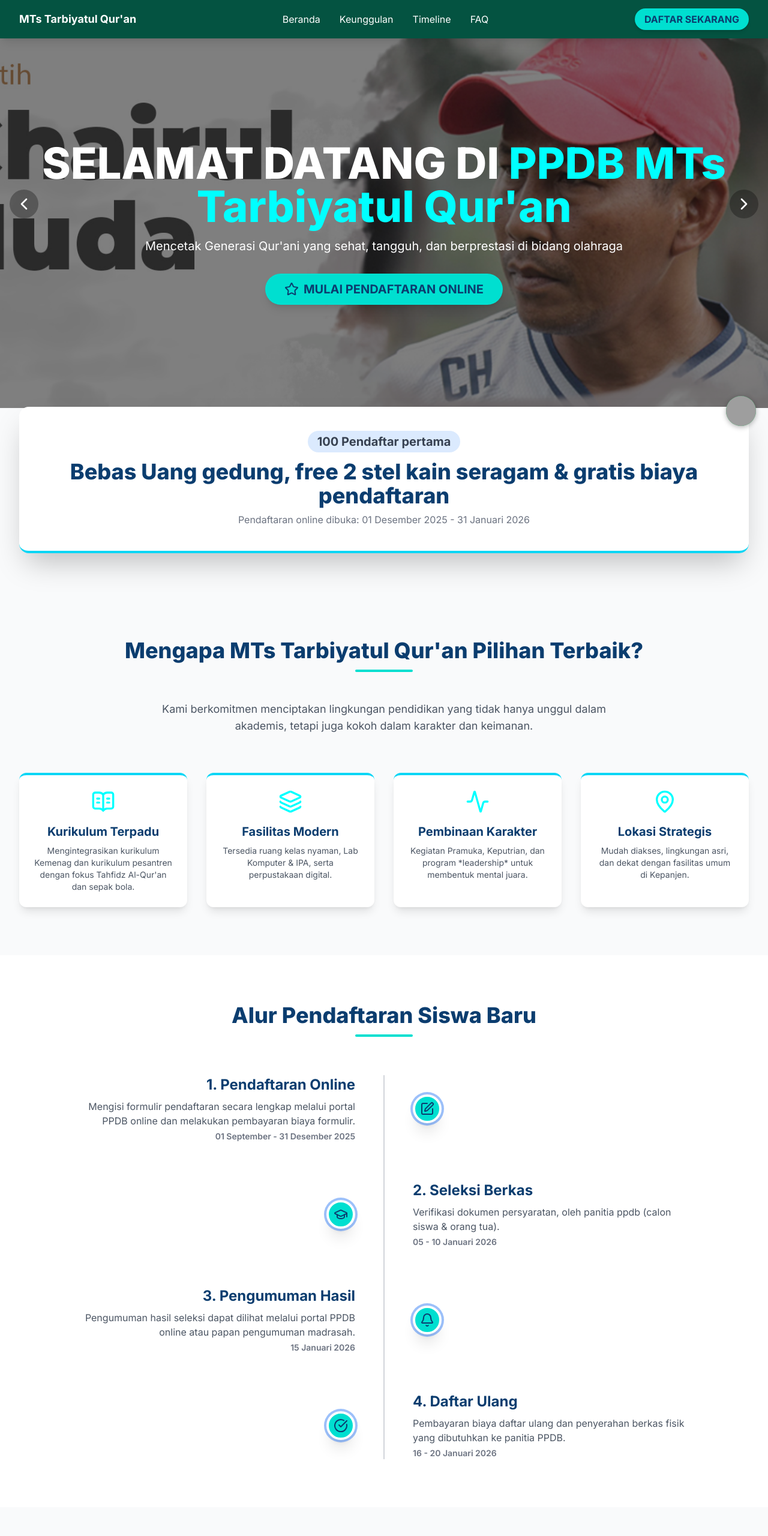
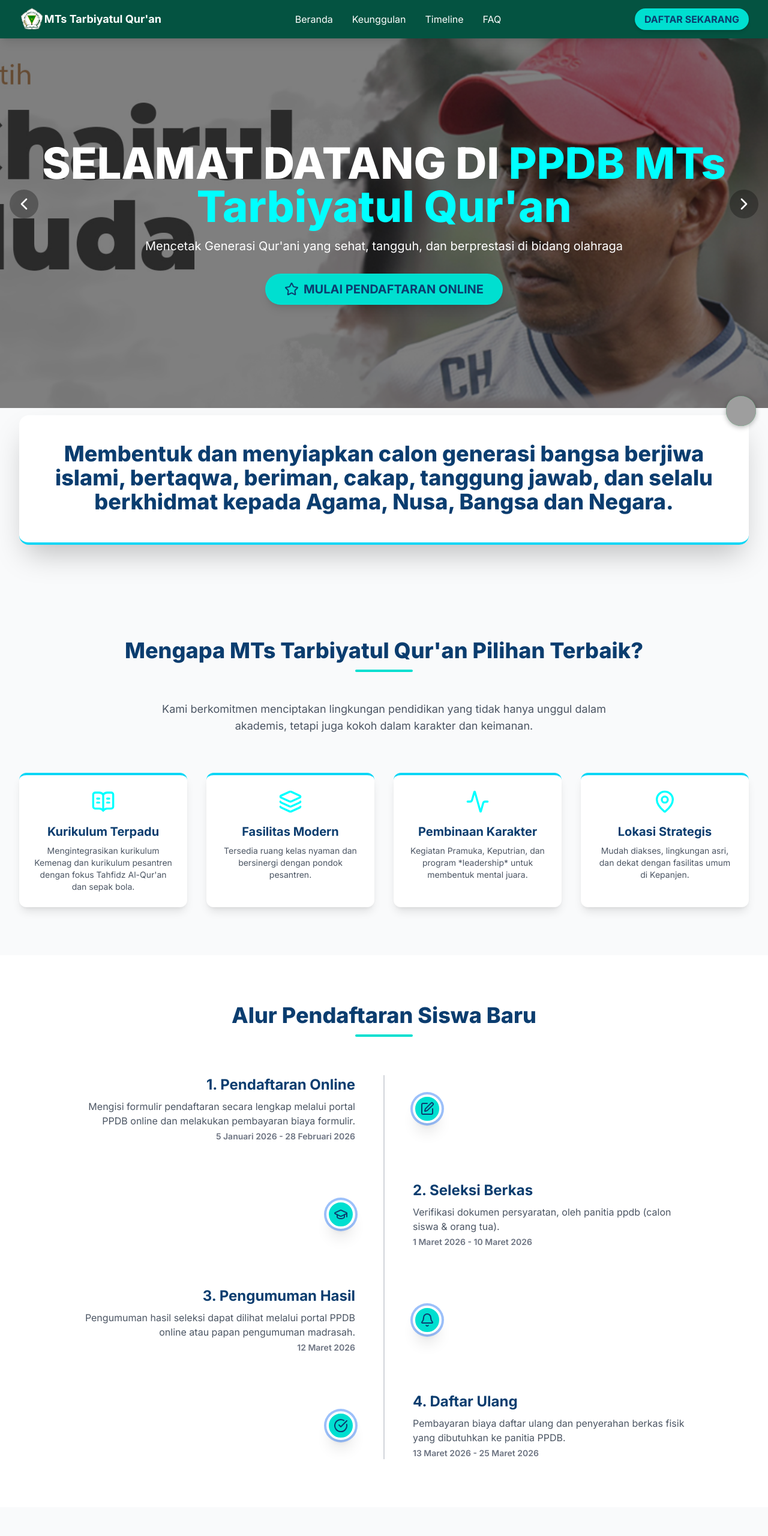
Before and after one commit to agenda657782-oss/tarbiyatul-quran, a plain HTML site: page index.html in a window 1280 px wide. Shown: the top 2560 px of the page at 60% size. Drawn offline with nearby package versions, Linux system fonts and the light colour scheme; grey boxes are pictures that could not be loaded.

Commit message:
Update index.html

```diff
--- a/index.html
+++ b/index.html
@@ -22,6 +22,11 @@
             <div class="flex items-center justify-between h-16">
                 <!-- Logo and Name -->
                 <div class="flex-shrink-0 flex items-center">
+                    <img
+                    src="logo2.png"
+                    alt="Logo MTs Tarbiyatul Qur'an"
+                    class="h-10 w-auto"
+      >
                     <span class="text-white text-lg font-bold">MTs Tarbiyatul Qur'an</span>
                 </div>
 
@@ -81,7 +86,7 @@
             <div id="slideshow-container" class="absolute inset-0 z-0">
                 <!-- Slide 1: Placeholder Gedung Madrasah -->
                 <div class="slide"
-                    style="background-image: url(logo.jpeg);"
+                    style="background-image: url(banner-1.jpg);"
                     data-slide="1"></div>
                 <!-- Slide 2: Placeholder Kegiatan Belajar -->
                 <div class="slide"
@@ -150,13 +155,13 @@
         <div class="absolute bottom-0 w-full transform translate-y-1/2 z-30 px-4 sm:px-6 lg:px-8">
             <div
                 class="container mx-auto bg-white p-6 sm:p-8 lg:p-10 rounded-2xl shadow-2xl text-center border-b-4 border-accent transform hover:scale-[1.01] transition duration-300">
-                <p class="text-xl font-bold text-gray-700 bg-blue-100 py-1 px-4 rounded-full inline-block mb-2">100
-                    Pendaftar pertama</p>
+                <!-- <p class="text-xl font-bold text-gray-700 bg-blue-100 py-1 px-4 rounded-full inline-block mb-2">100
+                    Pendaftar pertama</p> -->
                 <p class="text-2xl sm:text-3xl lg:text-4xl font-extrabold text-primary leading-tight mt-1 mb-2">
-                    Bebas Uang gedung, free 2 stel kain seragam &amp; gratis biaya pendaftaran
+                    Membentuk dan menyiapkan calon generasi bangsa berjiwa islami, bertaqwa, beriman, cakap, tanggung jawab, dan selalu berkhidmat kepada Agama, Nusa, Bangsa dan Negara.
                 </p>
-                <p class="text-gray-500 mt-2 text-sm sm:text-base">Pendaftaran online dibuka: 01 Desember 2025 - 31
-                    Januari 2026</p>
+                <!-- <p class="text-gray-500 mt-2 text-sm sm:text-base">Pendaftaran online dibuka: 01 Desember 2025 - 31
+                    Januari 2026</p> -->
             </div>
         </div>
         <!-- Catatan: Padding top (pt-96) pada section berikutnya sudah mengatasi overlap -->
@@ -206,8 +211,7 @@
                             <path d="M2 17a1 1 0 0 0 .58.91l8.6 3.91a2 2 0 0 0 1.65 0l8.58-3.9A1 1 0 0 0 22 17"></path>
                         </svg>
                         <h3 class="text-xl font-bold text-primary mb-2">Fasilitas Modern</h3>
-                        <p class="text-gray-600 text-sm">Tersedia ruang kelas nyaman, Lab Komputer &amp; IPA, serta
-                            perpustakaan digital.</p>
+                        <p class="text-gray-600 text-sm">Tersedia ruang kelas nyaman dan bersinergi dengan pondok pesantren.</p>
                     </div>
 
                     <!-- Keunggulan 3: Ekstrakurikuler -->
@@ -260,9 +264,8 @@
                         <div class="flex flex-col md:flex-row items-center relative">
                             <div class="md:w-1/2 md:pr-12 md:text-right text-center order-2 md:order-1">
                                 <h3 class="text-2xl font-bold text-primary mb-2">1. Pendaftaran Online</h3>
-                                <p class="text-gray-600">Mengisi formulir pendaftaran secara lengkap melalui portal PPDB
-                                    online dan melakukan pembayaran biaya formulir.</p>
-                                <p class="text-sm text-gray-500 mt-1 font-semibold">01 September - 31 Desember 2025</p>
+                                <p class="text-gray-600">Mengisi formulir pendaftaran secara lengkap melalui portal PPDB online dan melakukan pembayaran biaya formulir.</p>
+                                <p class="text-sm text-gray-500 mt-1 font-semibold">5 Januari 2026 - 28 Februari 2026</p>
                             </div>
                             <div
                                 class="md:w-1/2 md:pl-12 flex justify-center md:justify-start order-1 md:order-2 mb-4 md:mb-0">
@@ -284,9 +287,8 @@
                         <div class="flex flex-col md:flex-row items-center relative">
                             <div class="md:w-1/2 md:pl-12 md:text-left text-center order-2">
                                 <h3 class="text-2xl font-bold text-primary mb-2">2. Seleksi Berkas </h3>
-                                <p class="text-gray-600">Verifikasi dokumen persyaratan, oleh panitia ppdb (calon siswa
-                                    &amp; orang tua).</p>
-                                <p class="text-sm text-gray-500 mt-1 font-semibold">05 - 10 Januari 2026</p>
+                                <p class="text-gray-600">Verifikasi dokumen persyaratan, oleh panitia ppdb (calon siswa &amp; orang tua).</p>
+                                <p class="text-sm text-gray-500 mt-1 font-semibold">1 Maret 2026 - 10 Maret 2026</p>
                             </div>
                             <div class="md:w-1/2 md:pr-12 flex justify-center md:justify-end order-1 mb-4 md:mb-0">
                                 <div
@@ -309,9 +311,8 @@
                         <div class="flex flex-col md:flex-row items-center relative">
                             <div class="md:w-1/2 md:pr-12 md:text-right text-center order-2 md:order-1">
                                 <h3 class="text-2xl font-bold text-primary mb-2">3. Pengumuman Hasil</h3>
-                                <p class="text-gray-600">Pengumuman hasil seleksi dapat dilihat melalui portal PPDB
-                                    online atau papan pengumuman madrasah.</p>
-                                <p class="text-sm text-gray-500 mt-1 font-semibold">15 Januari 2026</p>
+                                <p class="text-gray-600">Pengumuman hasil seleksi dapat dilihat melalui portal PPDB online atau papan pengumuman madrasah.</p>
+                                <p class="text-sm text-gray-500 mt-1 font-semibold">12 Maret 2026</p>
                             </div>
                             <div
                                 class="md:w-1/2 md:pl-12 flex justify-center md:justify-start order-1 md:order-2 mb-4 md:mb-0">
@@ -333,9 +334,8 @@
                         <div class="flex flex-col md:flex-row items-center relative">
                             <div class="md:w-1/2 md:pl-12 md:text-left text-center order-2">
                                 <h3 class="text-2xl font-bold text-primary mb-2">4. Daftar Ulang</h3>
-                                <p class="text-gray-600">Pembayaran biaya daftar ulang dan penyerahan berkas fisik yang
-                                    dibutuhkan ke panitia PPDB.</p>
-                                <p class="text-sm text-gray-500 mt-1 font-semibold">16 - 20 Januari 2026</p>
+                                <p class="text-gray-600">Pembayaran biaya daftar ulang dan penyerahan berkas fisik yang dibutuhkan ke panitia PPDB.</p>
+                                <p class="text-sm text-gray-500 mt-1 font-semibold">13 Maret 2026 - 25 Maret 2026</p>
                             </div>
                             <div class="md:w-1/2 md:pr-12 flex justify-center md:justify-end order-1 mb-4 md:mb-0">
                                 <div
@@ -378,7 +378,7 @@
                         </button>
                         <div id="content-1"
                             class="px-4 sm:px-6 pb-4 sm:pb-6 text-gray-700 transition-all duration-300 ease-in-out hidden">
-                            <p class="pt-2 border-t border-gray-100">Ya, kami menyediakan beasiswa penuh untuk siswa
+                            <p class="pt-2 border-t border-gray-100">Ya, kami menyediakan beasiswa untuk siswa
                                 berprestasi di bidang akademik dan non-akademik, serta beasiswa untuk anak yatim/piatu.
                                 Informasi detail bisa didapatkan saat pendaftaran.</p>
                         </div>
```
